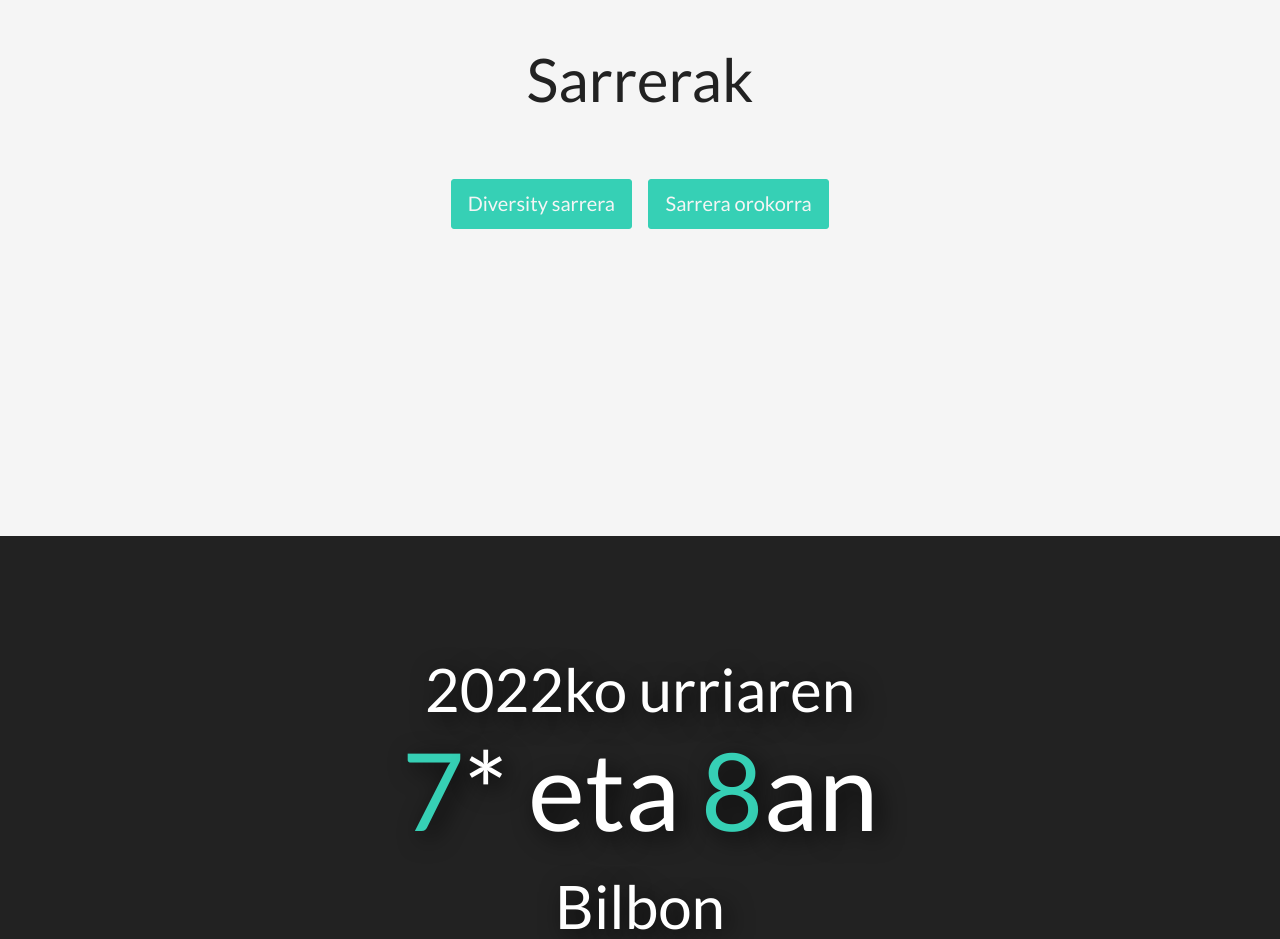
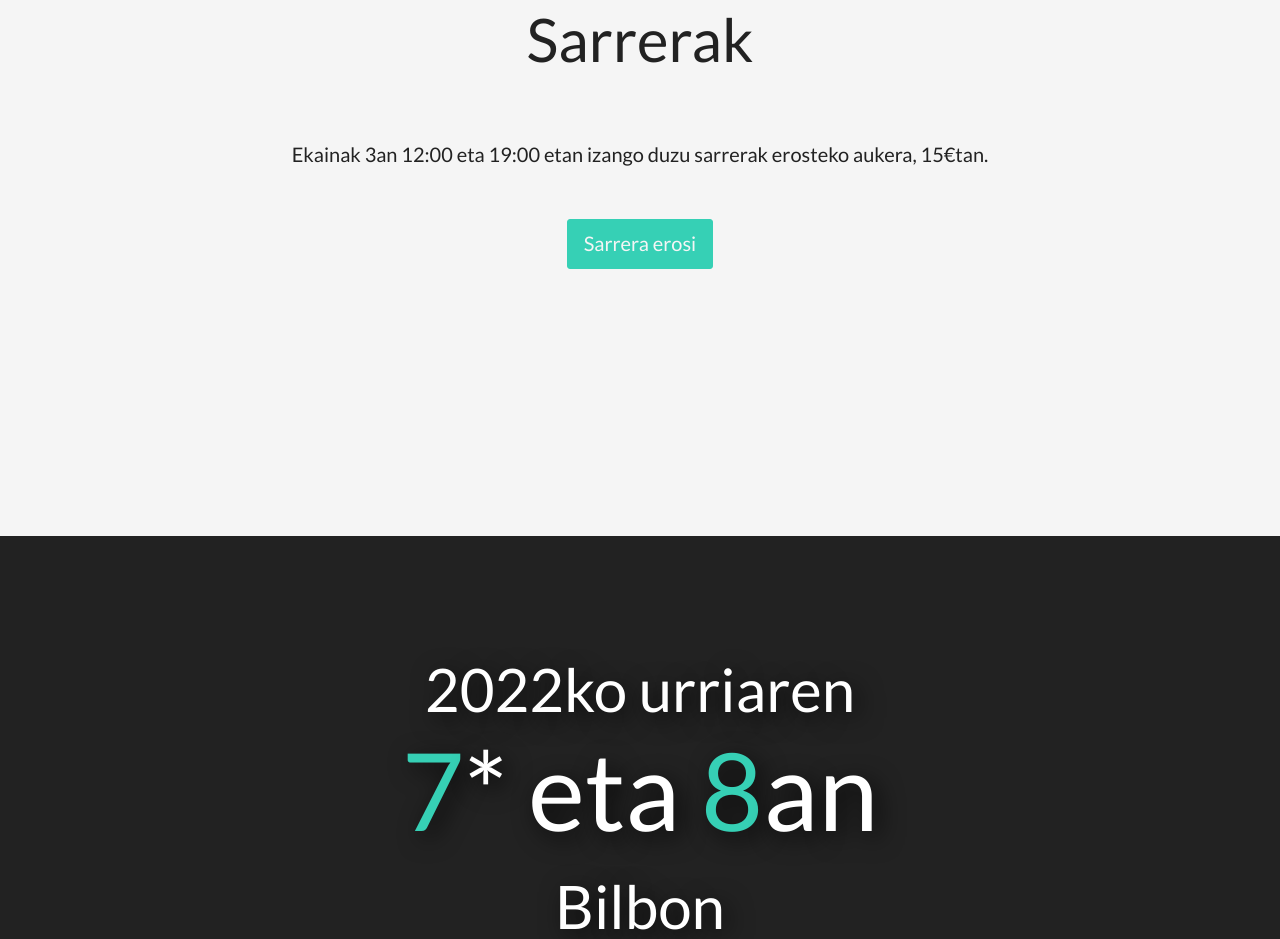
Before and after one commit to nakDS/nak-scaffold, a website: page docs/index.html in a window 1280 px wide. Shown: the part 1064-2003 px from the top of the page. Drawn offline with Linux system fonts and the light colour scheme.

Commit message:
Add tickets link

```diff
--- a/docs/index.html
+++ b/docs/index.html
@@ -27,10 +27,9 @@
 </section>
 <section class="nk-bg--k-9 nk-section nk-cover nk-text-align--center ">
   <h1 class="nk-heading--1">Sarrerak</h1>
-  <div class="nk-gap nk-grid-2">
-    <a class="nk-button nk-button--color" href="">Diversity sarrera</a>
-    <a class="nk-button nk-button--color" href="">Sarrera orokorra</a>
-  </div>
+  <p>Ekainak 3an 12:00 eta 19:00 etan izango duzu sarrerak erosteko aukera, 15€tan.</p>
+  <a class="nk-button nk-button--color nk-mtx" target="_blank" rel="noopener noreferrer" href="https://www.eventbrite.es/e/entradas-theantievent-22-356154536807">Sarrera
+    erosi</a>
 </section>
 <section class="nk-section nk-cover nk-bg--k-2 nk-text-shadow">
   <h1 class="nk-heading--1 nk-mbn">2022ko urriaren <span class="nk-heading--4 nk-d-block"><span
```
Also changed, not shown: docs/index-es.html (+5 -5 lines).
